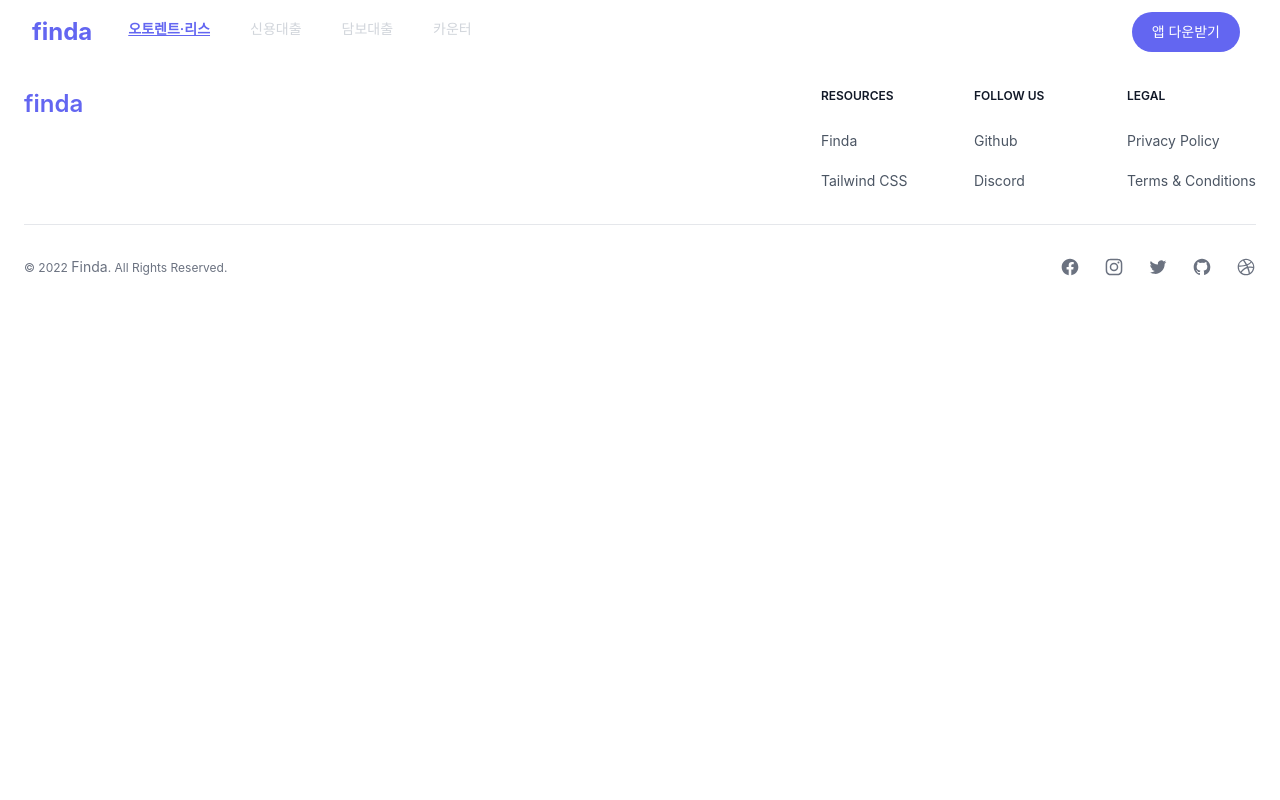
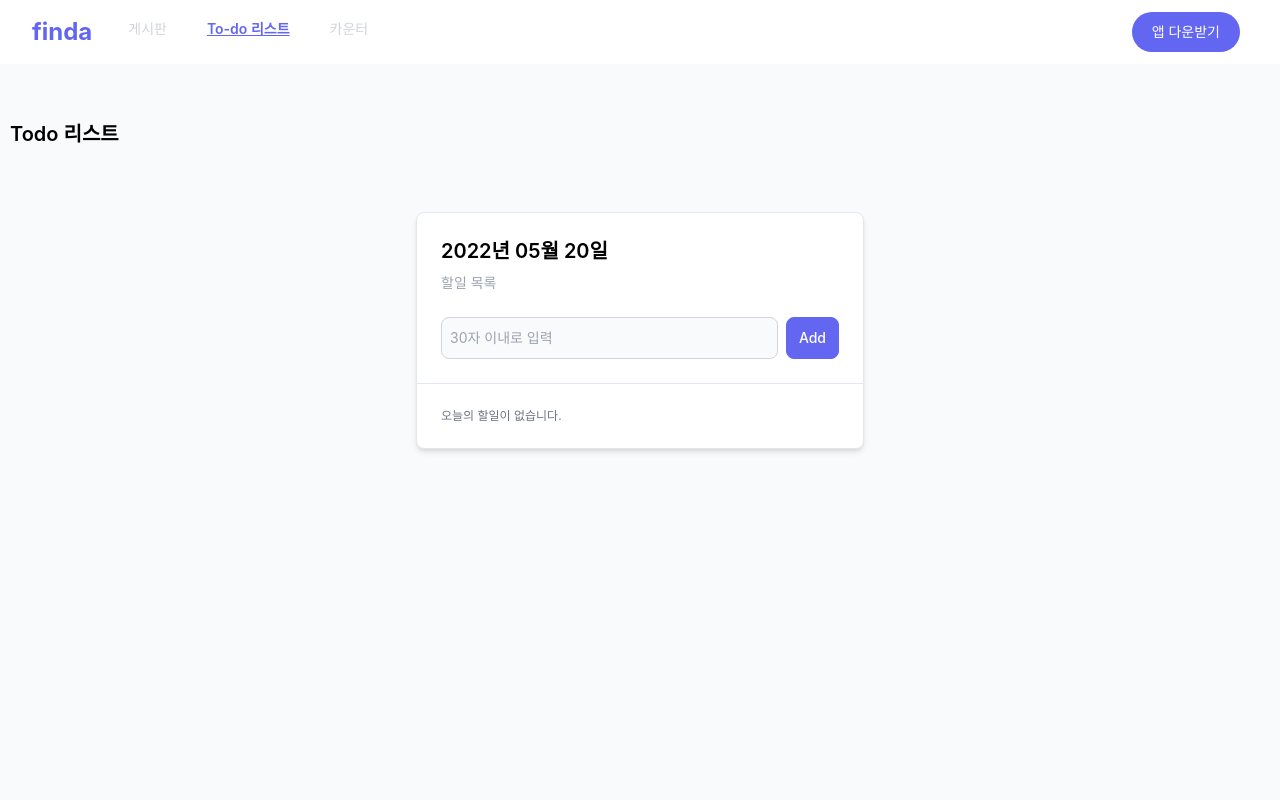
Before and after one commit to hayeon9826/mobx-crud, a React app: page /todos in a window 1280 px wide. Shown: the top 800 px of the page. Built offline with nearby package versions, Linux system fonts and the light colour scheme.

Commit message:
add todos

```diff
--- a/db.json
+++ b/db.json
@@ -32,25 +32,37 @@
       "title": "핀다 후기입니다.",
       "body": "여러 곳을 알아봐도 핀다에서 조회한 상품이 제일 만족스러워서 진행하였고, 결과 또한 만족스러웠습니다.\n",
       "user": "최핀다",
-      "date": "2022-05-20",
+      "date": "2022-05-21",
       "id": 11
+    },
+    {
+      "title": "t",
+      "body": "t",
+      "user": "teee",
+      "date": "2022-05-21",
+      "id": 12
     }
   ],
   "todo": [
     {
-      "id": 1,
-      "title": "Mobx 스터디",
-      "isFinished": false
+      "title": "test",
+      "id": 2,
+      "finished": false
     },
     {
-      "id": 2,
-      "title": "tailwindcss 스터디",
-      "isFinished": false
+      "title": "test",
+      "id": 3,
+      "finished": false
     },
     {
-      "id": 3,
-      "title": "postcss 스터디",
-      "isFinished": false
+      "title": "test",
+      "id": 4,
+      "finished": false
+    },
+    {
+      "title": "sdfsdfsdfsdfsdf",
+      "id": 5,
+      "finished": false
     }
   ]
 }
--- a/src/App.tsx
+++ b/src/App.tsx
@@ -4,6 +4,7 @@ import Footer from './components/Footer';
 import NotFoundPage from './components/NotFound';
 import List from './components/List';
 import CounterPage from './pages/counters/index';
+import TodoPage from './pages/todos/index';
 import PostNew from '../src/pages/posts/new';
 import PostEdit from '../src/pages/posts/edit';
 import PostShow from '../src/pages/posts/show';
@@ -21,6 +22,7 @@ const App: React.FC = () => {
       <div className="route">
         <Routes>
           <Route path="/counters" element={<CounterPage />} />
+          <Route path="/todos" element={<TodoPage />} />
           <Route path="/" element={<List />} />
           <Route path="/posts/new" element={<PostNew />} />
           <Route path="/posts/:id" element={<PostShow />} />
--- a/src/components/Navbar/index.tsx
+++ b/src/components/Navbar/index.tsx
@@ -1,21 +1,24 @@
 import React from 'react';
-import { Link } from 'react-router-dom';
+import { Link, useLocation } from 'react-router-dom';
 import { Disclosure } from '@headlessui/react';
 import { MenuIcon, XIcon } from '@heroicons/react/outline';
 import { toast } from 'react-toastify';
 
-const navigation = [
-  { name: '오토렌트·리스', href: '#', current: true },
-  { name: '신용대출', href: '#', current: false },
-  { name: '담보대출', href: '#', current: false },
-  { name: '카운터', href: '/counters', current: false }
-];
+
 
 function classNames(...classes: string[]) {
   return classes.filter(Boolean).join(' ');
 }
 
 const Navbar: React.FC = () => {
+  const location = useLocation();
+
+  const navigation = [
+    { name: '게시판', href: '/', current: location.pathname === "/" },
+    { name: 'To-do 리스트', href: '/todos', current: location.pathname === "/todos" },
+    { name: '카운터', href: '/counters', current: location.pathname === "/counters" }
+  ];
+
   const handleAlert = () => {
     toast.info('페이지 준비중입니다.', {
       autoClose: 1000
--- a/src/lib/api.ts
+++ b/src/lib/api.ts
@@ -1,6 +1,6 @@
 import axios from 'axios';
 import { createApi, fetchBaseQuery } from '@reduxjs/toolkit/query/react';
-import { Post, Todo, updatePostProps } from '../interface';
+import { Post, Todo, updatePostProps, ToggleTodo } from '../interface';
 
 // json-server 호스트 url
 export const BASE_URL = 'http://localhost:3000';
@@ -36,7 +36,7 @@ export const getPostApi = createApi({
 export const createPost = ({ title, body, user, date }: Post) =>
   API.post(`${BASE_URL}/post`, { title, body, user, date }); // 포스트를 생성한다
 
-export const createTodo = ({ title }: Todo) => API.post(`${BASE_URL}/todo`, { title }); // todo를 생성한다
+export const createTodo = ({ title, id, finished }: Todo) => API.post(`${BASE_URL}/todo`, { title, id, finished }); // todo를 생성한다
 
 // 역순으로 최근 작성된 포스트 20개를 불러온다.
 export const getPosts = () => API.get(`${BASE_URL}/post/?_sort=id&_order=DESC&_limit=100`);
@@ -44,7 +44,10 @@ export const getTodos = () => API.get(`${BASE_URL}/todo/?_sort=id&_order=DESC&_l
 
 export const updatePost = ({ id, post: { title, body, user, date } }: updatePostProps) =>
   API.put(`${BASE_URL}/post/${id}`, { title, body, user, date }); // 포스트를 업데이트한다
+export const toggleTodo = ({ id, finished, title }: Todo) =>
+  API.put(`${BASE_URL}/todo/${id}`, { finished, title }); // todo를 업데이트한다
 
 export const deletePost = (id: number) => API.delete(`${BASE_URL}/post/${id}`); // 포스트를 제거한다
+export const deleteTodo = (id: number) => API.delete(`${BASE_URL}/todo/${id}`); // todo를 제거한다
 
 export const { useGetPostsQuery, useGetPostQuery } = getPostApi;
--- /dev/null
+++ b/src/pages/todos/index.tsx
@@ -0,0 +1,101 @@
+import { useState } from 'react';
+import { useObserver } from 'mobx-react';
+import { Todo } from 'src/interface';
+import { toast } from 'react-toastify';
+import indexStore from '../../store/indexStore';
+import dayjs from 'dayjs';
+
+const TodoPage = () => {
+  const [title, setTitle] = useState('');
+  const { todoStore } = indexStore();
+
+  const onClickAdd = () => {
+    todoStore.addTodo(title);
+    setTitle('');
+    toast.success('할일을 추가했습니다.', {
+      autoClose: 1000
+    });
+  };
+
+  const onClickRemove = (id: number) => {
+    todoStore.removeTodo(id);
+    toast.success('할일을 삭제했습니다.', {
+      autoClose: 1000
+    });
+  };
+
+  const onClickToggle = (id: number) => {
+    todoStore.toggle(id);
+  };
+
+  return useObserver(() => (
+    <>
+      <div className="min-h-screen bg-slate-50 pb-32">
+        <div className="pt-14 relative pl-2.5 pr-2.5 max-w-screen-xl mx-auto mt-0 mb-0">
+          <div className="flex justify-between">
+            <h2 className="lg:text-xl md:text-xl xl:text-xl text-md font-semibold">Todo 리스트</h2>
+          </div>
+          <div className="mt-16 max-w-md mx-auto bg-white rounded-lg border border-gray-200 shadow-md">
+            <div className="p-6">
+              <h1 className="text-grey-darkest font-semibold text-xl">
+                {dayjs().format('YYYY년 MM월 DD일')}
+              </h1>
+              <div className="text-gray-400 text-sm mt-2">할일 목록</div>
+              <div className="flex items-center mt-6">
+                <label className="sr-only">Search</label>
+                <div className="relative w-full">
+                  <input
+                    type="text"
+                    value={title}
+                    onChange={(e) => {
+                      setTitle(e.target.value);
+                    }}
+                    className="bg-gray-50 border border-gray-300 text-gray-900 text-sm rounded-lg focus:ring-indigo-500 focus:border-indigo-500 block w-full pl-2 p-2.5 dark:bg-gray-500 dark:border-gray-600 dark:placeholder-gray-400 dark:text-white dark:focus:ring-indigo-500 dark:focus:border-indigo-500"
+                    placeholder="30자 이내로 입력"
+                    required
+                    maxLength={30}
+                  />
+                </div>
+                <button
+                  onClick={() => onClickAdd()}
+                  className="inline-flex items-center py-2.5 px-3 ml-2 text-sm font-medium text-white bg-indigo-500 rounded-lg border border-indigo-500 hover:bg-indigo-700 focus:ring-4 focus:outline-none focus:ring-indigo-300 dark:bg-indigo-600 dark:hover:bg-indigo-500 dark:focus:ring-indigo-700">
+                  Add
+                </button>
+              </div>
+            </div>
+            <div className="p-6 border-t border-slate-200">
+              {todoStore.todos.length > 0 ? (
+                todoStore.todos.map((todo: Todo) => (
+                  <div className="flex mb-2 items-center" key={todo.id}>
+                    <p
+                      className={`flex items-center w-full ${
+                        todo.finished ? 'text-gray-400 line-through' : ''
+                      }`}>
+                      <input
+                        onClick={() => onClickToggle(todo.id)}
+                        className="appearance-none checkboxField"
+                        type="checkbox"
+                        defaultChecked={todo.finished}
+                        value=""
+                      />
+                      <span className="ml-2">{todo.title}</span>
+                    </p>
+                    <button
+                      onClick={() => onClickRemove(todo.id)}
+                      className="text-white bg-gradient-to-r from-red-400 via-red-500 to-red-600 hover:bg-gradient-to-br focus:ring-4 focus:outline-none focus:ring-red-300 dark:focus:ring-red-800 shadow-lg shadow-red-500/50 dark:shadow-lg dark:shadow-red-800/80 font-medium rounded-lg text-sm px-5 py-2.5 text-center mr-2 mb-2">
+                      Remove
+                    </button>
+                  </div>
+                ))
+              ) : (
+                <div className="text-gray-500 text-xs m-auto">오늘의 할일이 없습니다.</div>
+              )}
+            </div>
+          </div>
+        </div>
+      </div>
+    </>
+  ));
+};
+
+export default TodoPage;
--- a/src/store/TodoStore.tsx
+++ b/src/store/TodoStore.tsx
@@ -1,41 +1,34 @@
-import { action, autorun, computed, makeObservable, observable } from 'mobx';
+import { observable, action } from 'mobx';
 import { Todo } from 'src/interface';
+import * as API from '../lib/api';
 
-export class TodoStore {
-  todos: Todo[] = [];
-  pendingRequests = 0;
-
-  constructor() {
-    makeObservable(this, {
-      todos: observable,
-      pendingRequests: observable,
-      completedTodosCount: computed,
-      report: computed,
-      addTodo: action
-    });
-    autorun(() => console.log(this.report));
-  }
-
-  get completedTodosCount() {
-    return this.todos.filter((todo: Todo) => todo.finished === true).length;
-  }
-
-  get report() {
-    if (this.todos.length === 0) return '<none>';
-    const nextTodo = this.todos.find((todo) => todo.finished === false);
-    return (
-      `Next todo: "${nextTodo ? nextTodo.title : '<none>'}". ` +
-      `Progress: ${this.completedTodosCount}/${this.todos.length}`
-    );
-  }
-
+const TodoStore = observable({
+  // state
+  todos: [] as Todo[],
+  id: Math.random(),
+  title: '',
+  finished: false,
+  // action
   addTodo(title: string) {
-    this.todos.push({
-      id: this.todos.length + 1,
-      title: title,
-      finished: false
+    this.todos.push({ title: title, id: this.todos.length + 1, finished: false });
+    // API.createTodo({title: title, id: this.todos.length + 1, finished: false})
+  },
+  removeTodo(id: number) {
+    this.todos = this.todos.filter((todo) => todo.id !== id);
+    // API.deleteTodo(id)
+  },
+  toggle(id: number) {
+    this.todos = this.todos.map((todo) => {
+      if (todo.id === id) {
+        // API.toggleTodo({ id: id, finished: !todo.finished, title: todo.title })
+        return {
+          ...todo,
+          finished: !todo.finished
+        };
+      }
+      return todo;
     });
   }
-}
+});
 
-export const todoStore = new TodoStore();
+export default TodoStore;
--- a/src/store/indexStore.tsx
+++ b/src/store/indexStore.tsx
@@ -1,7 +1,9 @@
 import numberStore from './NumberStore';
+import todoStore from './TodoStore'
 
 const indexStore = () => ({
     numberStore,
+    todoStore
 });
 
 export default indexStore;
--- a/src/style.css
+++ b/src/style.css
@@ -13,3 +13,26 @@
 #app {
   margin: 0 auto;
 }
+
+
+.checkboxField:before {
+  transition-timing-function: cubic-bezier(.075, .820, .165, 1);
+    border: 2px solid;
+    border-radius: 0;
+    background-color: white;
+    border-color: transparent;
+    box-sizing: border-box;
+    color: #38d9a9;
+    content: close-quote;
+    display: inline-block;
+    height: 12px;
+    outline: 2px solid #38d9a9;
+    transition-duration: .5s;
+    transition-property: background-color, border-color;
+    width: 12px;
+}
+
+.checkboxField:checked:before {
+  background-color: #38d9a9;
+  border-color: white;
+}
```
Also changed, not shown: src/interface/index.ts (+6 -1 lines), src/pages/counters/index.tsx (+15 -7 lines), src/store/NumberStore.tsx (indentation only).
